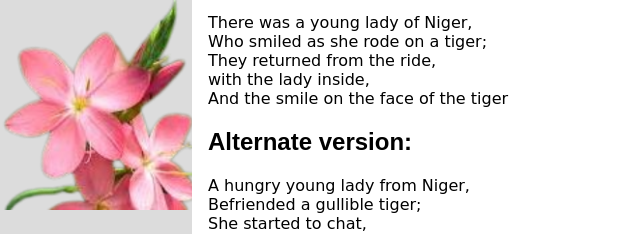
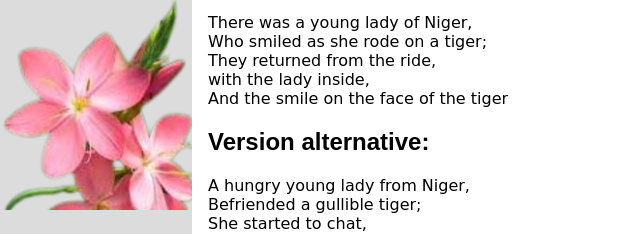
Before and after one commit to GemsCrown/GemsCrown.github.io, a plain HTML site: page poem.html in a window 1280 px wide. Shown: the part 396-630 px from the top of the page, 0-640 px from the left. Drawn offline with Linux system fonts and the light colour scheme; a web font is replaced by a local one.

Commit message:
FrenchPoem

```diff
--- a/poem.html
+++ b/poem.html
@@ -36,7 +36,7 @@
         with the lady inside, <br />
         And the smile on the face of the tiger
       </p>
-      <h2 class="headingFont">Alternate version:</h2>
+      <h2 class="headingFont">Version alternative:</h2>
       <p class="poemFont">
         A hungry young lady from Niger, <br />Befriended a gullible tiger;
         <br />She started to chat, <br />But then swallowed the cat; <br />And
```
